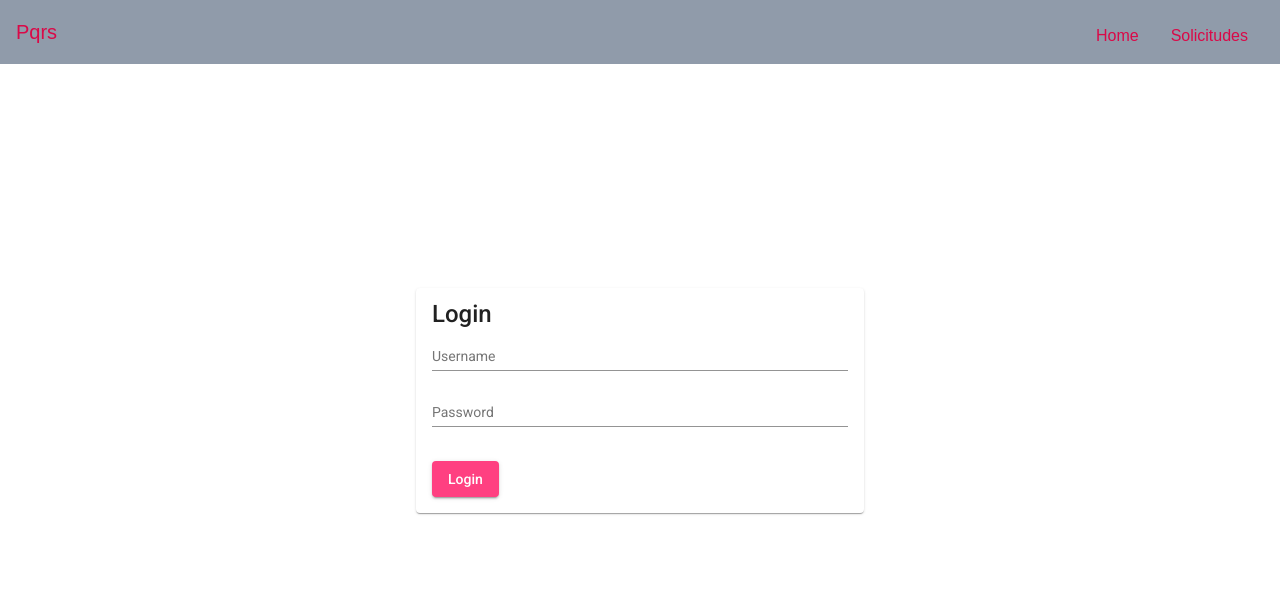
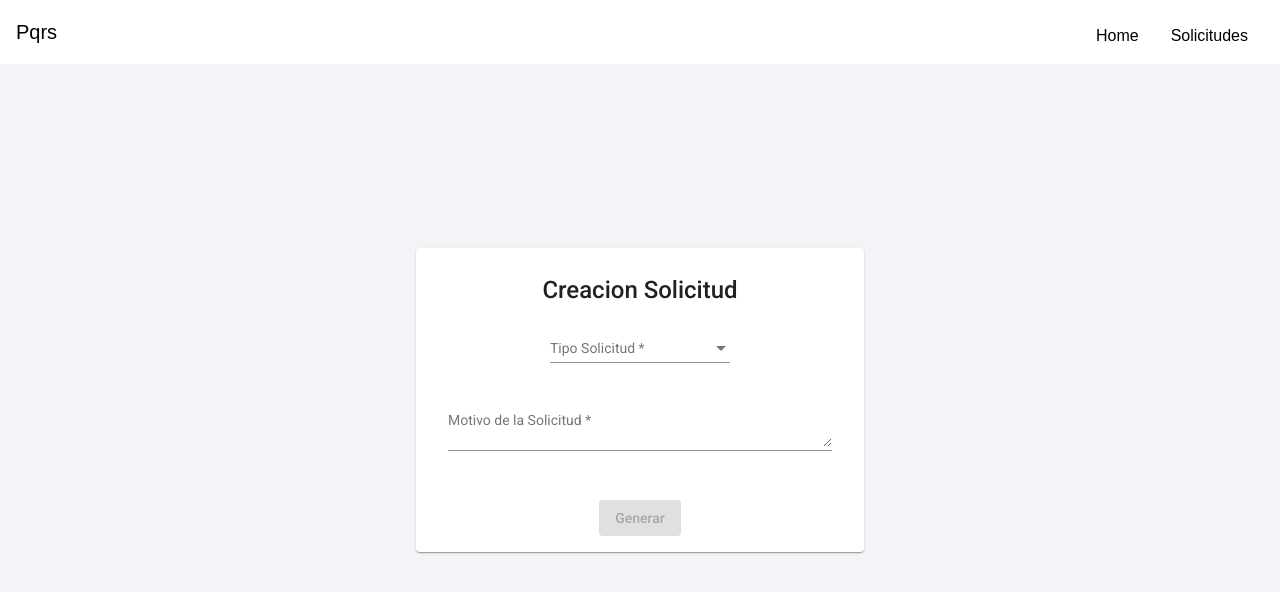
Before and after one commit to gio96/pqrsfront, an Angular app: page /crear-solicitud in a window 1280 px wide. Shown: the top 592 px of the page. Built offline with nearby package versions, Linux system fonts and the light colour scheme.

Commit message:
feat: template crear solicitud

```diff
--- a/src/app/crear-solicitud/crear-solicitud.component.css
+++ b/src/app/crear-solicitud/crear-solicitud.component.css
@@ -1,24 +1,15 @@
-.content{
-  padding-top: 5rem;
-  /*height: 20rem;
-  width: 20rem;*/
-  height: 100%;
-  width: 100%;
-  background-color: blue;
-}
-
-.formulario{
-  background-color: black;
-  height: 20rem;
-  width: 20rem;;
-}
-
-.otro{
-  background-color: blue;
-  padding-top: 10rem;
-}
 
 .row-height {
   height: 100%;
   width: 100%;
 }
+
+.motivoSolicitud{
+  padding: 1rem;
+}
+
+
+.titulo{
+  padding-top: 1rem;
+  padding-bottom: 1rem;
+}
--- a/src/app/crear-solicitud/crear-solicitud.component.html
+++ b/src/app/crear-solicitud/crear-solicitud.component.html
@@ -1,81 +1,26 @@
-<!--{{ model | json }}
-<div class="form-group">
-
-         <label for="name">Name</label>
-<input type="text" class="form-control" id="name"
-       required
-       [(ngModel)]="model.descripcionSolicitud" name="name"
-       #name="ngModel">
-<div [hidden]="name.valid || name.pristine"
-     class="alert alert-danger">
-  Name is required
-</div>
-</div>
-
-<div class="form-group">
-  <label for="power">Hero Power</label>
-  <select class="form-control"  id="power"
-          required
-          [(ngModel)]="model.tipoSolicitud" name="power">
-    <option *ngFor="let pow of typeRequest" [value]="pow">{{pow}}</option>
-  </select>
-</div>-->
-
-<!--<div class="container">
-  <div [hidden]="submitted">
-    <h1>Hero Form</h1>
-    <form (ngSubmit)="onSubmit()" #heroForm="ngForm">
-      <div class="form-group">
-        <label for="name">Name</label>
-        <input type="text" class="form-control" id="name"
-               required
-               [(ngModel)]="model.descripcionSolicitud" name="name"
-               #name="ngModel">
-        <div [hidden]="name.valid || name.pristine"
-             class="alert alert-danger">
-          Name is required
-        </div>
-      </div>
-
-      <div class="form-group">
-        <label for="power">Hero Power</label>
-        <select class="form-control" id="power"
-                required
-                [(ngModel)]="model.tipoSolicitud" name="power"
-                #power="ngModel">
-          <option *ngFor="let pow of typeRequest" [value]="pow">{{pow}}</option>
-        </select>
-        <div [hidden]="power.valid || power.pristine" class="alert alert-danger">
-          Power is required
-        </div>
-      </div>
-
-      <button type="submit" class="btn btn-success" [disabled]="!heroForm.form.valid">Submit</button>
-      <button type="button" class="btn btn-default" (click)="newSolicitud(); heroForm.reset()">New Hero</button>
-    </form>
-  </div>-->
-
-<!--<div  class="content">
-  <div fxLayout="column" fxLayoutAlign="center center" class="formulario">
-
-  </div>
-
-</div>-->
-
-
 <div fxLayout="row" fxLayoutAlign="center center" class="row-height">
   <mat-card fxFlex="35%">
-        <mat-card-title>Login</mat-card-title>
-
+    <form [formGroup]="form" (ngSubmit)="onSubmit()">
+      <mat-card-title fxLayout="column" fxLayoutAlign=" center" class="titulo">
+        Creacion Solicitud</mat-card-title>
       <mat-card-content fxLayout="column">
-            <mat-form-field>
-                <input matInput placeholder="Username">
+        <mat-form-field fxLayout="column" fxLayoutAlign=" center">
+          <mat-label>Tipo Solicitud</mat-label>
+          <mat-select [formControl]="typeRequestControl" name="typeR">
+            <mat-option *ngFor="let request of typeRequest" [value]="request">
+              {{request}}
+            </mat-option>
+          </mat-select>
         </mat-form-field>
-            <mat-form-field>
-                <input matInput placeholder="Password">
+        <mat-form-field class="motivoSolicitud">
+          <mat-label>Motivo de la Solicitud</mat-label>
+          <textarea matInput formControlName="requestDescription"></textarea>
         </mat-form-field>
       </mat-card-content>
-
-        <button mat-raised-button color="accent" (click)="newSolicitud()">Login</button>
+      <div fxLayout="column" fxLayoutAlign=" center">
+        <button fxLayout="column" fxLayoutAlign=" center" mat-raised-button color="accent" type="submit"
+          [disabled]="!form.valid">Generar</button>
+      </div>
+    </form>
   </mat-card>
 </div>
--- a/src/app/crear-solicitud/crear-solicitud.component.ts
+++ b/src/app/crear-solicitud/crear-solicitud.component.ts
@@ -1,5 +1,7 @@
-import { SolicitudModel } from './solicitudModel';
+
 import { Component, OnInit } from '@angular/core';
+import { FormControl, FormGroup, Validators } from '@angular/forms';
+import { SolicitudModel } from '../models/solicitudModel';
 
 @Component({
   selector: 'app-crear-solicitud',
@@ -14,19 +16,21 @@ export class CrearSolicitudComponent {
   myHero =  new SolicitudModel('SkyDog',
                        'PETICION');
 
-  model = new SolicitudModel("La peticion es porque", this.typeRequest[0]);
 
-  submitted = false;
-
-
-  newSolicitud(){
-    this.model = new SolicitudModel("La peticion es porque", this.typeRequest[1]);
+  onSubmit(){
+    console.warn(this.form.value)
   }
 
 
-  onSubmit(){
-    this.submitted = true;
+  form: FormGroup;
+  typeRequestControl = new FormControl('',Validators.required);
+  requestDescriptionControl = new FormControl('',Validators.required)
+
+  constructor(){
+    this.form = new FormGroup({
+      typeR: this.typeRequestControl,
+      requestDescription: this.requestDescriptionControl
+    })
   }
 
-
 }
--- a/src/app/navbar/navbar.component.css
+++ b/src/app/navbar/navbar.component.css
@@ -1,14 +1,14 @@
 .fondoBlanco{
-  background-color: white;
+  background-color: #FFFFFF;
 }
 
 .app-header {
   z-index:1000;
-  background-color: rgb(144, 155, 170);
+  background-color:#FFFFFF;
   position:fixed;
 }
 
 .colorletra{
-  color: #da0948;
+  color: #000000;
   font-family: 'Poppins', sans-serif;
 }
--- a/src/styles.css
+++ b/src/styles.css
@@ -1,4 +1,5 @@
 /* You can add global styles to this file, and also import other style files */
 
-html, body { height: 100%; }
+html, body { height: 100%;
+background-color: #F2F4F8; }
 body { margin: 0; font-family: Roboto, "Helvetica Neue", sans-serif; }
```
Also changed, not shown: src/app/app.module.ts (+6 -1 lines), src/app/models/solicitudModel.ts (renamed from src/app/crear-solicitud/solicitudModel.ts). Lines whose indentation alone changed are shown as unchanged.
